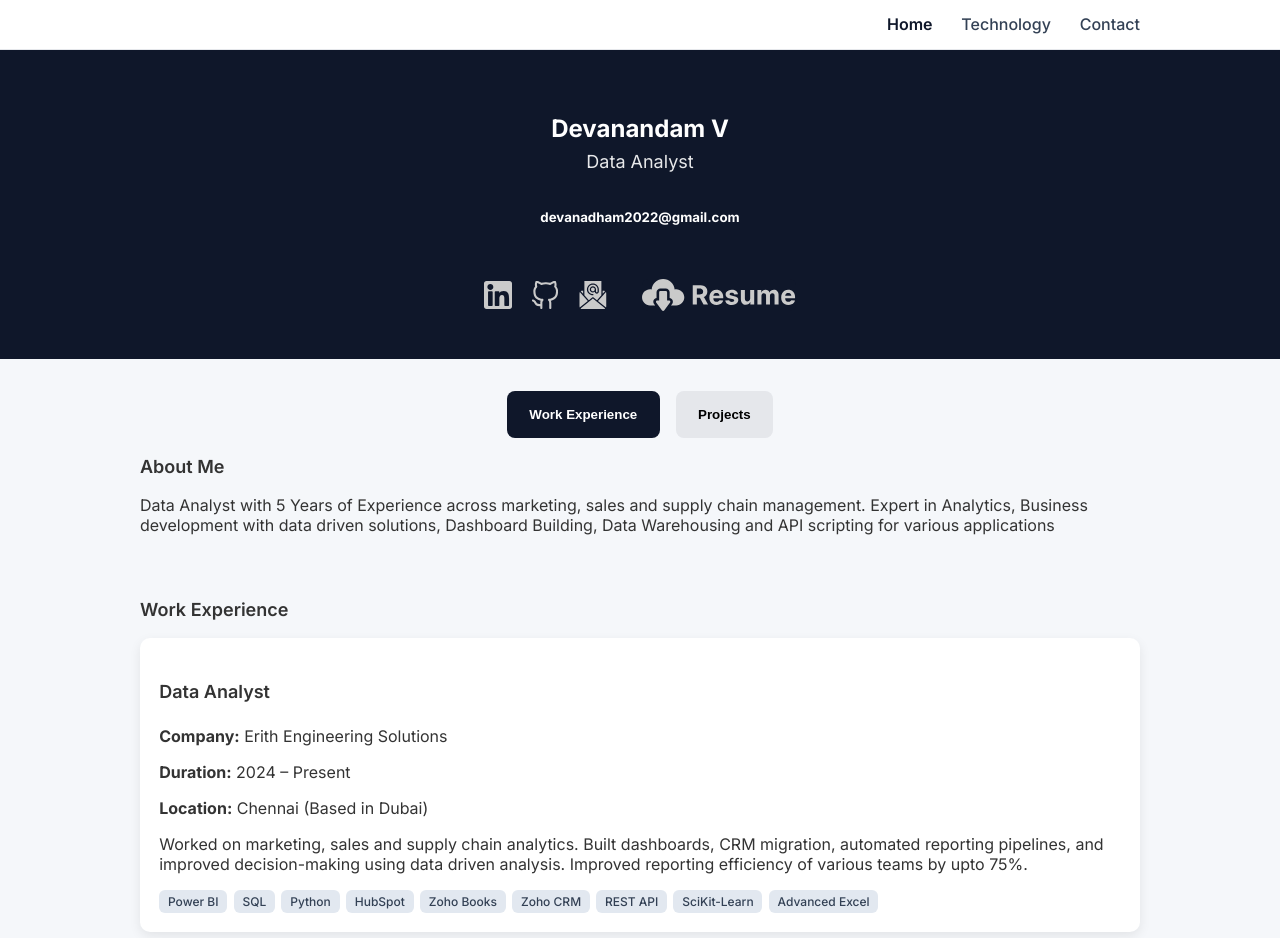
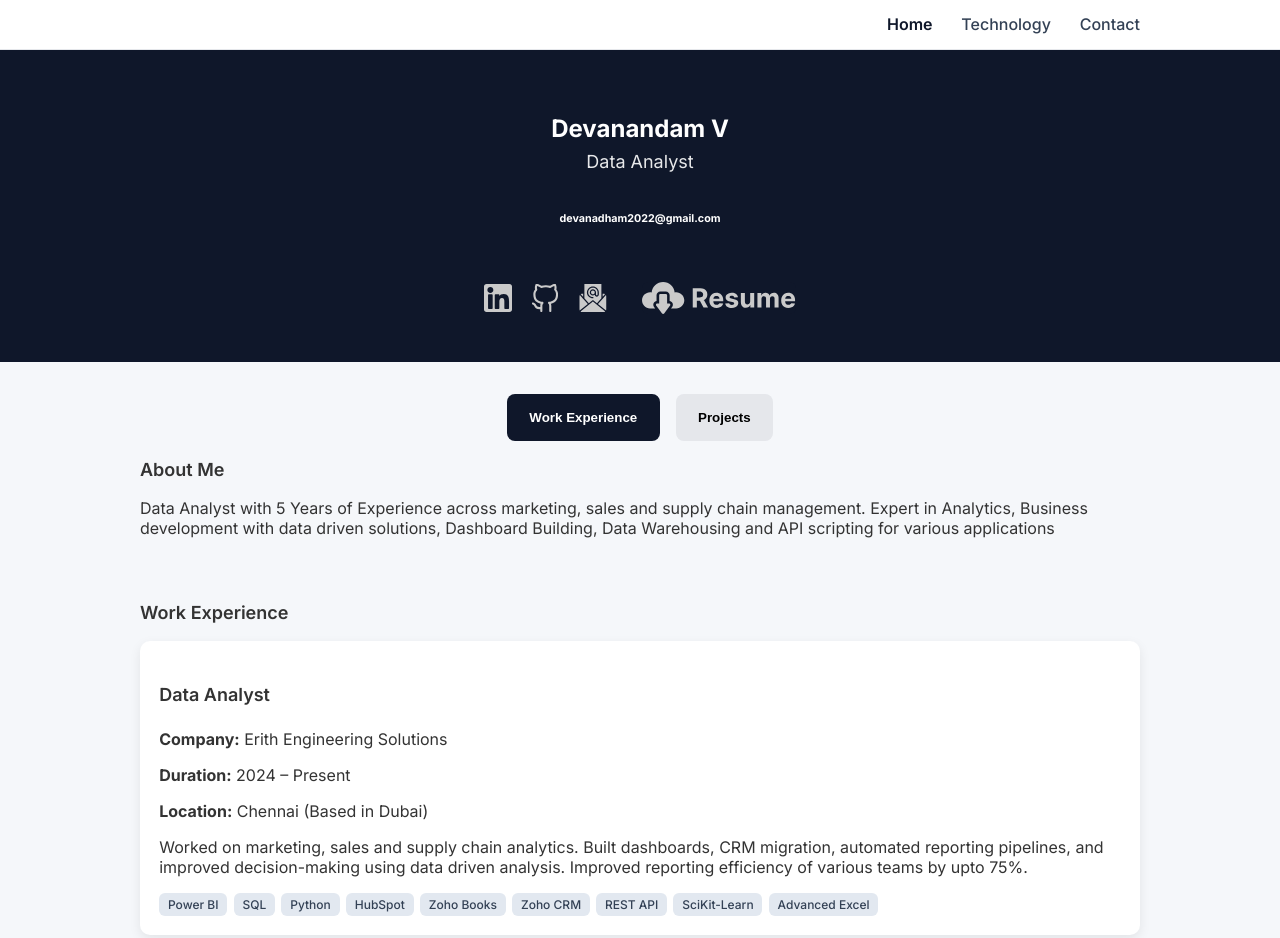
Before and after one commit to DevaDuke99/dataanalystsite, a plain HTML site: page index.html in a window 1280 px wide. Shown: the top 938 px of the page. Drawn offline with Linux system fonts and the light colour scheme.

Commit message:
email ease

```diff
--- a/index.html
+++ b/index.html
@@ -45,7 +45,7 @@
   <header>
     <h1>Devanandam V</h1>
     <h2>Data Analyst</h2>
-    <h5>devanadham2022@gmail.com</h5>
+    <h6>devanadham2022@gmail.com</h6>
 
     <div class="socials">
         <a href="https://www.linkedin.com/in/devanadham-v-a43195300/" target="_blank">
```
